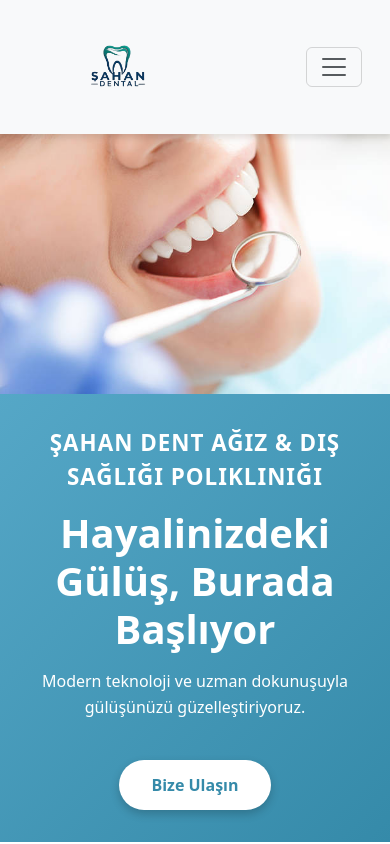
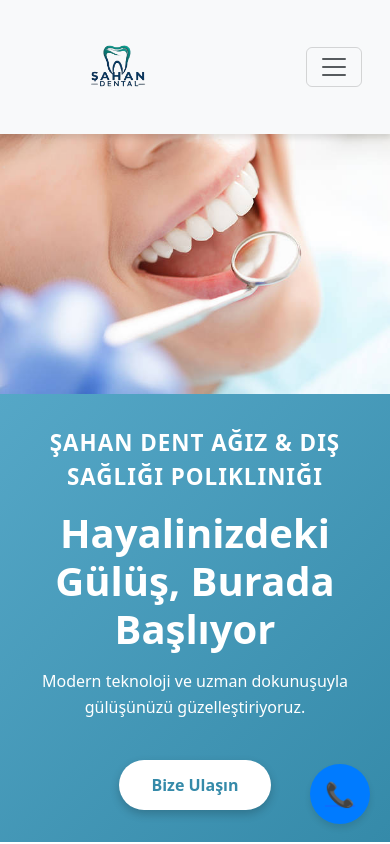
Before and after one commit to Furkan-Kamaci/sahan-dent, an Angular app: page /home-page in a window 390 px wide. Shown: the top 844 px of the page. Built offline with nearby package versions, Linux system fonts and the light colour scheme.

Commit message:
phone button added

```diff
--- a/src/app/pages/home-page/home-page.component.html
+++ b/src/app/pages/home-page/home-page.component.html
@@ -1,5 +1,5 @@
 <app-hero-component></app-hero-component>
-
+<app-phone-button></app-phone-button>
 <app-verilen-hizmetler></app-verilen-hizmetler>
 
 <app-fiyatlandirma></app-fiyatlandirma>
--- a/src/app/pages/home-page/home-page.component.ts
+++ b/src/app/pages/home-page/home-page.component.ts
@@ -3,12 +3,13 @@ import { HeroComponentComponent } from './hero-component/hero-component.componen
 import { VerilenHizmetlerComponent } from './verilen-hizmetler/verilen-hizmetler.component';
 import { FiyatlandirmaComponent } from './fiyatlandirma/fiyatlandirma.component';
 import { DisHijyenBeltComponent } from './dis-hijyen-belt/dis-hijyen-belt.component';
+import { PhoneButtonComponent } from './phone-button/phone-button.component';
 
 @Component({
   selector: 'app-home-page',
   templateUrl: './home-page.component.html',
   styleUrls: ['./home-page.component.scss'],
-  imports:[HeroComponentComponent, VerilenHizmetlerComponent, FiyatlandirmaComponent, DisHijyenBeltComponent]
+  imports:[HeroComponentComponent, VerilenHizmetlerComponent, FiyatlandirmaComponent, DisHijyenBeltComponent, PhoneButtonComponent]
 })
 export class HomePageComponent {
 }
--- /dev/null
+++ b/src/app/pages/home-page/phone-button/phone-button.component.html
@@ -0,0 +1,5 @@
+<a href="tel:+1234567890" class="call-button">
+  <button>
+    📞
+  </button>
+</a>
--- /dev/null
+++ b/src/app/pages/home-page/phone-button/phone-button.component.scss
@@ -0,0 +1,30 @@
+.call-button {
+  position: fixed; /* Makes it stay in place while scrolling */
+  bottom: 20px; /* Distance from the bottom */
+  right: 20px; /* Distance from the right */
+  z-index: 1000; /* Ensure it stays above other elements */
+}
+
+.call-button button {
+  width: 60px;
+  height: 60px;
+  border-radius: 50%;
+  background-color: #007bff; /* Primary blue */
+  border: none;
+  color: white;
+  font-size: 24px;
+  display: flex;
+  align-items: center;
+  justify-content: center;
+  box-shadow: 0 4px 6px rgba(0, 0, 0, 0.1);
+  cursor: pointer;
+  transition: background-color 0.3s ease, transform 0.2s ease;
+}
+
+.call-button button:hover {
+  background-color: #0056b3;
+}
+
+.call-button button:active {
+  transform: scale(0.95);
+}
```
Also changed, not shown: src/app/pages/home-page/phone-button/phone-button.component.ts (added, +11 -0 lines), 1 other file (tests, documents, lock files or other folders).
